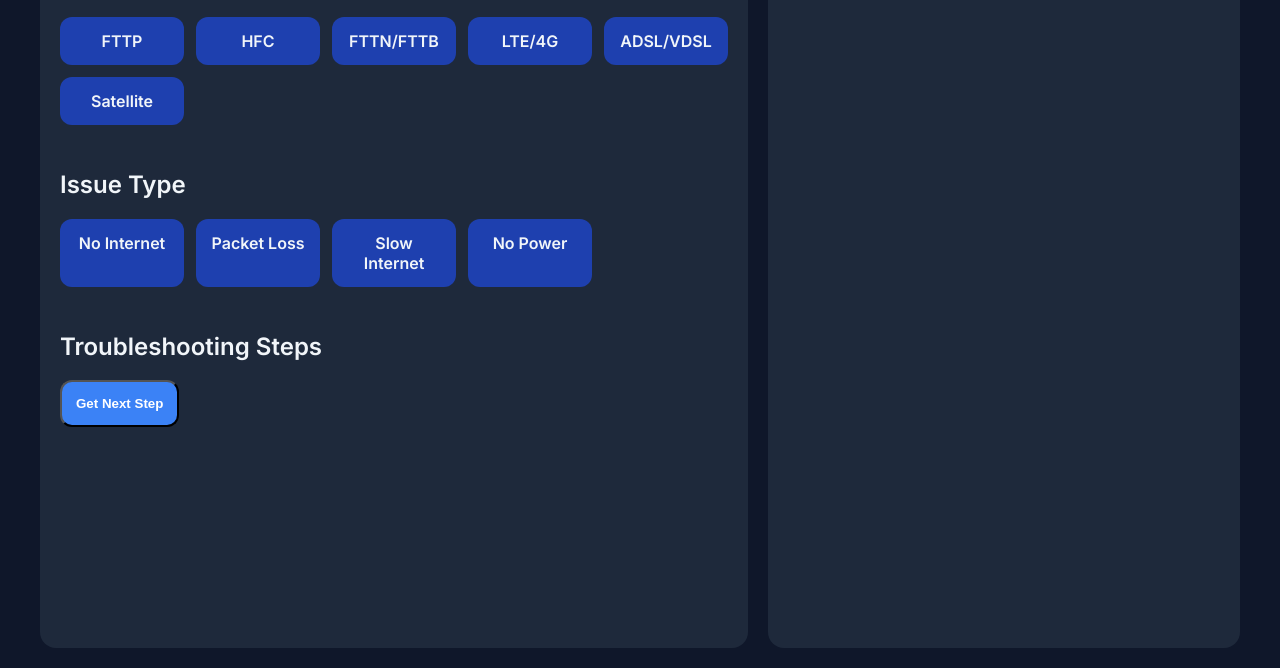
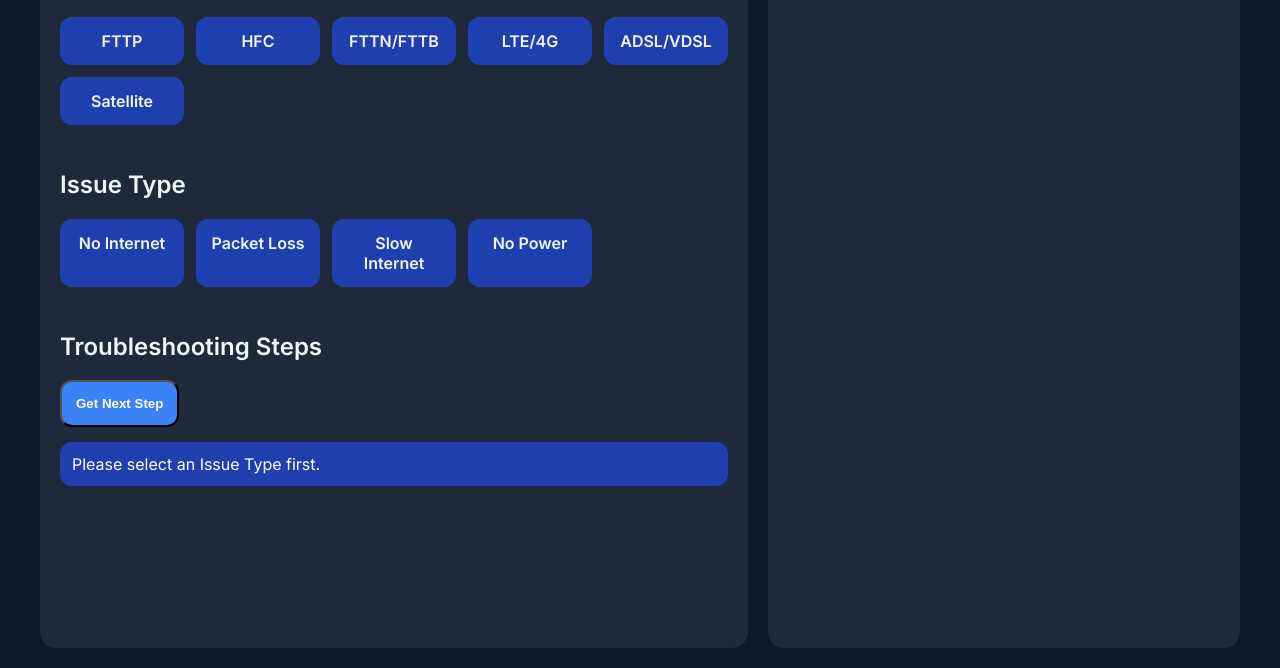
Before and after one commit to lachlanalston/tracely, a plain HTML site: page index.html in a window 1280 px wide. Both pictures are taken after a click on the button "Get Next Step". Shown: the part 167-835 px from the top of the page. Drawn offline with Linux system fonts and the light colour scheme.

Commit message:
Update index.html

```diff
--- a/index.html
+++ b/index.html
@@ -116,6 +116,10 @@ body {
 .right-panel img:hover { transform: scale(1.05);}
 .caption { color: var(--caption-color); font-size:0.95rem; margin-top:10px; text-align:center; }
 
+#nextStepsOutput {
+  margin-top: 15px;
+}
+
 @media (max-width:1000px){
   .container{grid-template-columns:1fr; }
   .right-panel{order:-1; margin-bottom:20px;}
@@ -144,6 +148,7 @@ body {
       <h2>Troubleshooting Steps</h2>
       <div class="checkbox-group" id="checkboxes"></div>
       <button class="next-step" onclick="showNextStep()">Get Next Step</button>
+      <div id="nextStepsOutput"></div>
     </div>
   </div>
 
@@ -225,6 +230,7 @@ issueTypes.forEach(i=>{
 function populateSteps(issue){
   const container = document.getElementById("checkboxes");
   container.innerHTML="";
+  document.getElementById("nextStepsOutput").innerHTML="";
   if(stepsData[issue]){
     stepsData[issue].forEach(step=>{
       const label = document.createElement("label");
@@ -234,8 +240,32 @@ function populateSteps(issue){
   }
 }
 
+// Modern Next Step output
 function showNextStep(){
-  alert("Next step guidance will appear here based on selected options.");
+  const container = document.getElementById("nextStepsOutput");
+  const checkboxes = document.querySelectorAll("#checkboxes input[type='checkbox']");
+  if(!selectedIssue) {
+    container.innerHTML = `<div style="padding:12px; border-radius:12px; background:var(--card-bg); color:white;">
+      Please select an Issue Type first.
+    </div>`;
+    return;
+  }
+
+  let nextSteps = stepsData[selectedIssue] || [];
+  checkboxes.forEach((cb, index)=>{
+    if(cb.checked){
+      nextSteps[index] = `<s>${nextSteps[index]}</s>`;
+    }
+  });
+
+  container.innerHTML = `
+    <div style="padding:16px; border-radius:16px; background:var(--panel-bg); box-shadow:0 6px 15px rgba(0,0,0,0.3);">
+      <h3 style="margin-top:0; margin-bottom:10px;">Recommended Next Steps</h3>
+      <ol style="padding-left:20px; margin:0;">
+        ${nextSteps.map(step=>`<li style="margin-bottom:8px;">${step}</li>`).join('')}
+      </ol>
+    </div>
+  `;
 }
 
 // Example image update function
```
